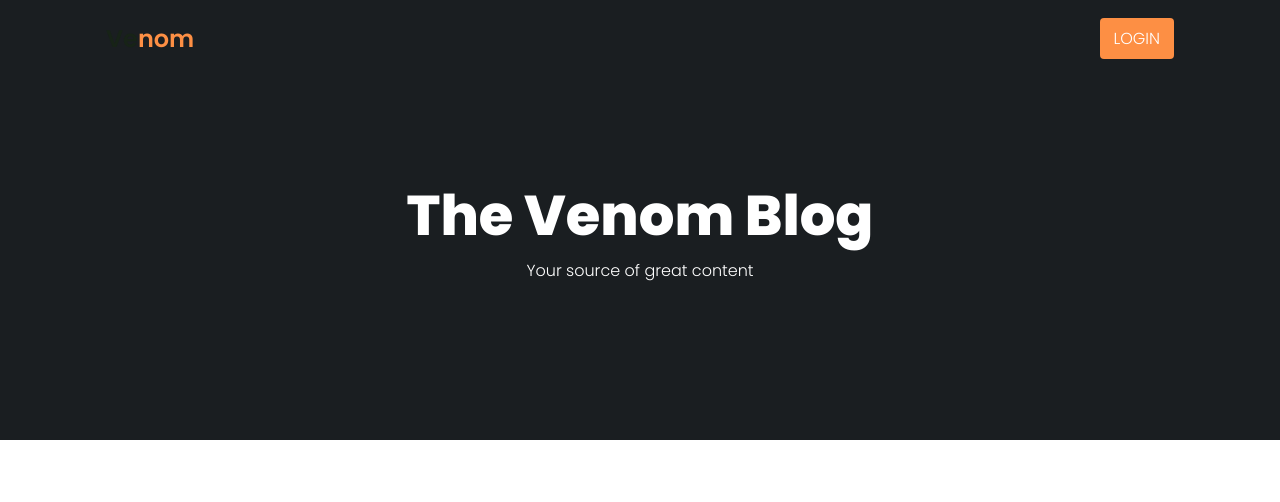
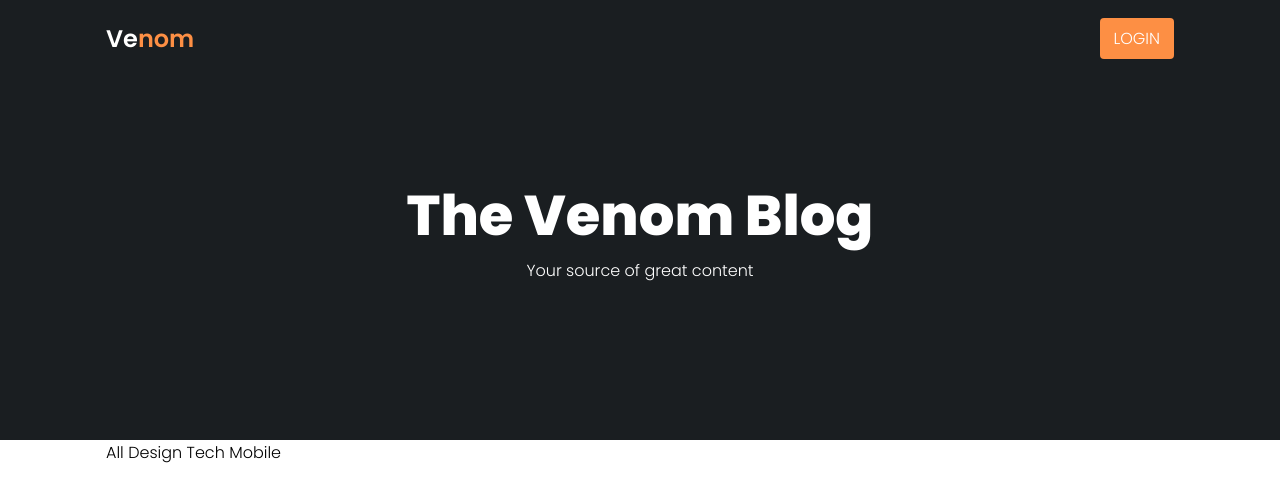
Before and after one commit to Yacho-glitch/Blog-Website, a plain HTML site: page index.html in a window 1280 px wide. Drawn offline with nearby package versions, Linux system fonts and the light colour scheme.

Commit message:
Update style and some of html page

```diff
--- a/index.html
+++ b/index.html
@@ -31,10 +31,14 @@
             <span class="home-subtitle">Your source of great content</span>
         </div>
      </section>
+    <!-- Post Filter -->
+    <div class="post-filter container">
+        <span class="filter-item active-filter" data-filter="all">All</span>
+        <span class="filter-item" data-filter="design">Design</span>
+        <span class="filter-item" data-filter="tech">Tech</span>
+        <span class="filter-item" data-filter="mobile">Mobile</span>
 
-
-
-
+    </div>
 
     <!-- Link To JS -->
 </body>
--- a/style.css
+++ b/style.css
@@ -65,7 +65,7 @@ header {
 .logo {
     font-size: 1.5rem;
     font-weight: 600;
-    color: var(--text-color);
+    color: var(--bg-color);
 }
 .logo span {
     color: var(--second-color);
@@ -98,3 +98,7 @@ header {
 .home-title {
     font-size: 3.5rem;
 }
+.home-subtitle {
+    font-size: 1rem;
+    font-weight: 400;
+}
```
